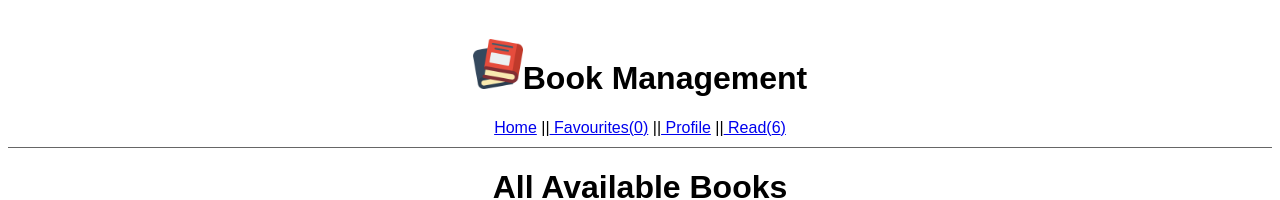
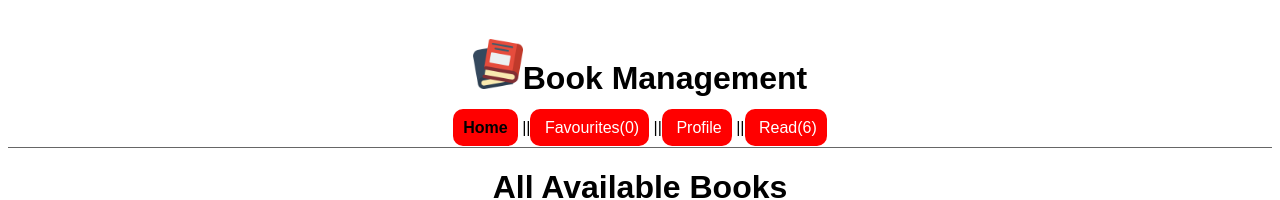
Before and after one commit to tehkum/Book-Management-Webapp, a React (Create React App) app: page / in a window 1280 px wide. Shown: the top 200 px of the page. Built offline with nearby package versions, Linux system fonts and the light colour scheme.

Commit message:
header styling

```diff
--- a/src/components/Header.css
+++ b/src/components/Header.css
@@ -4,6 +4,16 @@
   /* box-shadow: 0 4px 8px 0 rgba(0, 0, 0, 0.2); */
 }
 
-NavLink {
+.Navlink {
+  border: 1px solid black;
+  padding: 10px;
+  background-color: red;
+  text-decoration: none;
+  border: none;
+  color: white;
+  border-radius: 10px;
+}
+.Navlink:hover {
+  background-color: rgb(199, 5, 5);
   color: black;
 }
--- a/src/components/Header.jsx
+++ b/src/components/Header.jsx
@@ -26,10 +26,48 @@ export default function Header() {
         <img src={book} alt="book" width="50px" height="50px" />
         Book Management
       </h1>
-      <NavLink to="/">Home</NavLink> ||
-      <NavLink to="/Favourites"> Favourites({fav})</NavLink> ||
-      <NavLink to="/Profile"> Profile</NavLink> ||
-      <NavLink to="/Read-book"> Read({read})</NavLink>
+      <NavLink
+        style={({ isActive }) =>
+          isActive ? { fontWeight: "bolder", color: "black" } : {}
+        }
+        className="Navlink"
+        to="/"
+      >
+        Home
+      </NavLink>{" "}
+      ||
+      <NavLink
+        style={({ isActive }) =>
+          isActive ? { fontWeight: "bolder", color: "black" } : {}
+        }
+        className="Navlink"
+        to="/Favourites"
+      >
+        {" "}
+        Favourites({fav})
+      </NavLink>{" "}
+      ||
+      <NavLink
+        style={({ isActive }) =>
+          isActive ? { fontWeight: "bolder", color: "black" } : {}
+        }
+        className="Navlink"
+        to="/Profile"
+      >
+        {" "}
+        Profile
+      </NavLink>{" "}
+      ||
+      <NavLink
+        style={({ isActive }) =>
+          isActive ? { fontWeight: "bolder", color: "black" } : {}
+        }
+        className="Navlink"
+        to="/Read-book"
+      >
+        {" "}
+        Read({read})
+      </NavLink>
     </div>
   );
 }
```
